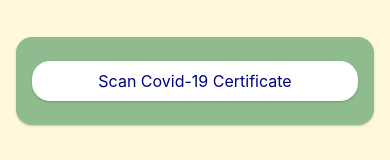
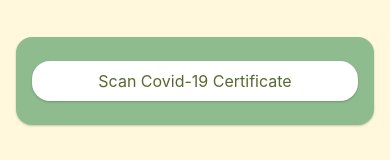
Before and after one commit to rottabonus/react-native-edcc-reader, a React Native app: screen / in a window 390 px wide. Shown: the part 341-501 px from the top of the page. Built offline with nearby package versions, Linux system fonts and the light colour scheme; what io-ts would draw is missing.

Commit message:
Create and use Text-component

```diff
--- a/App.tsx
+++ b/App.tsx
@@ -17,7 +17,6 @@ type VacPassState =
 
 const App = () => {
   const [isReaderOn, setIsReaderOn] = React.useState<boolean>(false);
-
   const [isScanned, setIsScanned] = React.useState<boolean>(false);
   const [vacPass, setVacPass] = React.useState<VacPassState>({
     pass: false,
@@ -32,7 +31,6 @@ const App = () => {
   const onGoBack = () => setIsReaderOn(false);
 
   const scanCode = (value: any) => {
-    //https://github.com/teslamotors/react-native-camera-kit
     // scanning result type is not typed, but the value we want to get is in nativeEvent.codeStringValue --> value.nativeEvent.codeStringValue
     const code: string = value.nativeEvent.codeStringValue;
 
@@ -42,6 +40,7 @@ const App = () => {
 
     setIsReaderOn(false);
     setIsScanned(true);
+
     const data = decodeService.decodeVacPass(code);
     const nextState: VacPassState = E.isRight(data)
       ? {pass: true, data: data.right}
@@ -51,6 +50,7 @@ const App = () => {
       RN.Alert.alert('Decocing certificate failed!');
       console.log(data);
     }
+
     setVacPass(nextState);
   };
 
--- a/src/components/MessageButton.tsx
+++ b/src/components/MessageButton.tsx
@@ -57,7 +57,7 @@ const styles = RN.StyleSheet.create({
     fontSize: 16,
     lineHeight: 22,
     textAlign: 'center',
-    color: 'navy',
+    color: 'darkolivegreen',
     flexDirection: 'column',
     marginHorizontal: 8,
   },
--- a/src/components/RecoveryDataView.tsx
+++ b/src/components/RecoveryDataView.tsx
@@ -2,6 +2,8 @@ import React from 'react';
 import RN from 'react-native';
 
 import {RecData} from '../services/vacDecoder';
+
+import {Text} from './Text';
 
 type Props = {
   data: RecData;
@@ -10,14 +12,26 @@ type Props = {
 export const RecoveryDataView: React.FC<Props> = ({data}) => {
   return (
     <>
-      <RN.Text>Recovery</RN.Text>
-      <RN.Text>
-        {data.nam.fn} {data.nam.gn}
-      </RN.Text>
-      <RN.Text>Disease: {data.disease}</RN.Text>
-      <RN.Text>Recovery from: {data.dateFrom}</RN.Text>
-      <RN.Text>Recovery until: {data.dateUntil}</RN.Text>
-      <RN.Text>Issuer: {data.issuer}</RN.Text>
+      <Text style={[styles.message, styles.header]} message={'Recovery'} />
+      <Text message={`${data.nam.fn} ${data.nam.gn}`} />
+      <Text message={`Disease: ${data.disease}`} />
+      <Text message={`Recovery from: ${data.dateFrom}`} />
+      <Text message={`Recovery until: ${data.dateUntil}`} />
+      <Text message={`Issuer: ${data.issuer}`} />
     </>
   );
 };
+
+const styles = RN.StyleSheet.create({
+  header: {
+    textAlign: 'center',
+    fontWeight: 'bold',
+    fontSize: 18,
+    lineHeight: 26,
+  },
+  message: {
+    fontSize: 16,
+    lineHeight: 22,
+    color: 'darkolivegreen',
+  },
+});
--- a/src/components/TestDataView.tsx
+++ b/src/components/TestDataView.tsx
@@ -2,6 +2,8 @@ import React from 'react';
 import RN from 'react-native';
 
 import {TestData} from '../services/vacDecoder';
+
+import {Text} from './Text';
 
 type Props = {
   data: TestData;
@@ -10,14 +12,26 @@ type Props = {
 export const TestDataView: React.FC<Props> = ({data}) => {
   return (
     <>
-      <RN.Text>Test</RN.Text>
-      <RN.Text>
-        {data.nam.fn} {data.nam.gn}
-      </RN.Text>
-      <RN.Text>Test date: {data.date}</RN.Text>
-      <RN.Text>Test result: {data.result}</RN.Text>
-      <RN.Text>Test facility: {data.facility}</RN.Text>
-      <RN.Text>Issuer: {data.issuer}</RN.Text>
+      <Text style={[styles.message, styles.header]} message={'Test'} />
+      <Text message={`${data.nam.fn} ${data.nam.gn}`} />
+      <Text message={`Test date: ${data.date}`} />
+      <Text message={`Test result: ${data.result}`} />
+      <Text message={`Test facility: ${data.facility}`} />
+      <Text message={`Issuer: ${data.issuer}`} />
     </>
   );
 };
+
+const styles = RN.StyleSheet.create({
+  header: {
+    textAlign: 'center',
+    fontWeight: 'bold',
+    fontSize: 18,
+    lineHeight: 26,
+  },
+  message: {
+    fontSize: 16,
+    lineHeight: 22,
+    color: 'darkolivegreen',
+  },
+});
--- /dev/null
+++ b/src/components/Text.tsx
@@ -0,0 +1,19 @@
+import React from 'react';
+import RN, {TextStyle} from 'react-native';
+
+type Props = {
+  message: string;
+  style?: RN.StyleProp<TextStyle>;
+};
+
+export const Text: React.FC<Props> = ({message, style}) => {
+  return <RN.Text style={style ?? styles.message}>{message}</RN.Text>;
+};
+
+const styles = RN.StyleSheet.create({
+  message: {
+    fontSize: 16,
+    lineHeight: 22,
+    color: 'darkolivegreen',
+  },
+});
--- a/src/components/VaccinationDataView.tsx
+++ b/src/components/VaccinationDataView.tsx
@@ -2,6 +2,8 @@ import React from 'react';
 import RN from 'react-native';
 
 import {VacData} from '../services/vacDecoder';
+
+import {Text} from './Text';
 
 type Props = {
   data: VacData;
@@ -10,16 +12,26 @@ type Props = {
 export const VaccinationDataView: React.FC<Props> = ({data}) => {
   return (
     <>
-      <RN.Text>Vaccine</RN.Text>
-      <RN.Text>
-        {data.nam.fn} {data.nam.gn}
-      </RN.Text>
-      <RN.Text>Vaccination date: {data.date}</RN.Text>
-      <RN.Text>
-        Dose: {data.numberOfDose}/{data.seriesDoses}
-      </RN.Text>
-      <RN.Text>Product: {data.product}</RN.Text>
-      <RN.Text>Issuer: {data.issuer}</RN.Text>
+      <Text style={[styles.message, styles.header]} message={'Vaccine'} />
+      <Text message={`${data.nam.fn} ${data.nam.gn}`} />
+      <Text message={`Vaccination date: ${data.date}`} />
+      <Text message={`Dose: ${data.numberOfDose}/${data.seriesDoses}`} />
+      <Text message={`Product: ${data.product}`} />
+      <Text message={`Issuer: ${data.issuer}`} />
     </>
   );
 };
+
+const styles = RN.StyleSheet.create({
+  header: {
+    textAlign: 'center',
+    fontWeight: 'bold',
+    fontSize: 18,
+    lineHeight: 26,
+  },
+  message: {
+    fontSize: 16,
+    lineHeight: 22,
+    color: 'darkolivegreen',
+  },
+});
--- a/src/services/VacDecoder.ts
+++ b/src/services/VacDecoder.ts
@@ -96,8 +96,7 @@ const decodeVacPass = (data: string): E.Either<t.Errors, VacPass> => {
   const decoded = cbor.decode(next);
   const payload = cbor.decode(decoded.value[2]);
   const cert = payload.get(-260).get(1);
-  const resDec = VacPassAll.decode(cert);
-  return E.isRight(resDec) ? E.right(resDec.right) : E.left(resDec.left);
+  return VacPassAll.decode(cert);
 };
 
 export type VacData = {
```
